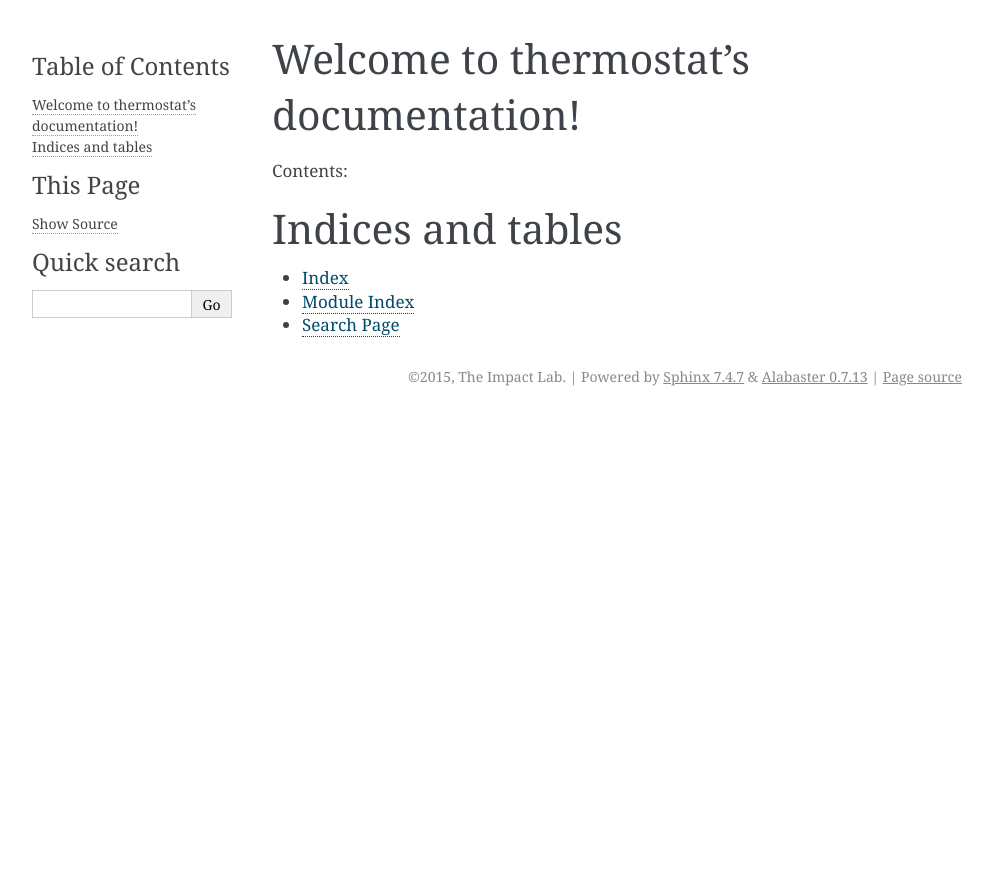
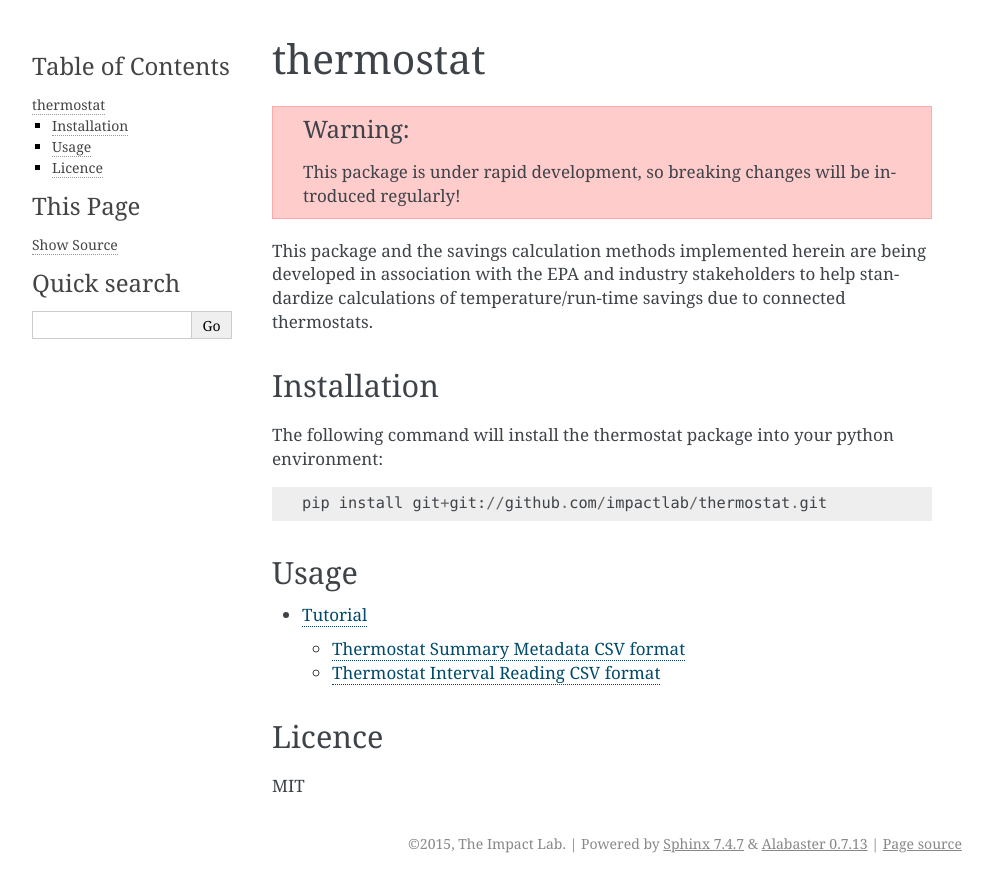
Before and after one commit to EPAENERGYSTAR/epathermostat, a Sphinx documentation site: the page built from docs/index.rst, in a window 1280 px wide. Shown: the top 892 px of the page, without its empty margins (148-1141 px from the left). Built offline with Sphinx 7.4.7, drawn with Linux system fonts in a browser that asks for light colours.

Commit message:
add input file documentation for feedback and review

```diff
--- a/docs/index.rst
+++ b/docs/index.rst
@@ -1,21 +1,32 @@
-.. thermostat documentation master file, created by
-   sphinx-quickstart on Mon May 18 15:25:28 2015.
-   You can adapt this file completely to your liking, but it should at least
-   contain the root `toctree` directive.
+thermostat
+==========
 
-Welcome to thermostat's documentation!
-======================================
+.. warning::
+   This package is under rapid development, so breaking changes will be
+   introduced regularly!
 
-Contents:
+This package and the savings calculation methods implemented herein are being
+developed in association with the EPA and industry stakeholders to help
+standardize calculations of temperature/run-time savings due to connected
+thermostats.
+
+Installation
+------------
+
+The following command will install the thermostat package into your python
+environment::
+
+   pip install git+git://github.com/impactlab/thermostat.git
+
+Usage
+-----
 
 .. toctree::
    :maxdepth: 2
 
+   tutorial
 
+Licence
+-------
 
-Indices and tables
-==================
-
-* :ref:`genindex`
-* :ref:`modindex`
-* :ref:`search`
+MIT
--- /dev/null
+++ b/docs/tutorial.rst
@@ -0,0 +1,64 @@
+Tutorial
+========
+
+Input data should be specified using the following formats. One CSV should
+specify thermostat summary metadata (e.g. unique identifiers, location, etc.).
+Another CSV (or CSVs) should contain runtime information, linked to the
+metadata csv by the :code:`thermostat_id` column.
+
+Thermostat Summary Metadata CSV format
+--------------------------------------
+
+ - Each row should correspond to a single thermostat.
+ - Nulls should be specified by leaving the field blank.
+
+Columns
+~~~~~~~
+
+====================== ===========
+Name                   Description
+---------------------- -----------
+:code:`thermostat_id`  A uniquely identifying marker for the thermostat.
+:code:`zipcode`        The ZIP code in which the thermostat is installed [#]_.
+:code:`equipment_type` The type of controlled HVAC heating and cooling equipment. (Details below)
+====================== ===========
+
+Options for :code:`equipment_type`:
+
+- :code:`0`: Other – e.g. multi-zone multi-stage, modulating. Note: module will
+   not output savings data for this type.
+- :code:`1`: Single stage heat pump with aux and/or emergency heat
+- :code:`2`: Single stage heat pump without aux or emergency heat
+- :code:`3`: Single stage non heat pump with single-stage central air conditioning
+- :code:`4`: Single stage non heat pump without central air conditioning
+- :code:`5`: Single stage central air conditioning w/o central heating
+
+Thermostat Interval Reading CSV format
+--------------------------------------
+
+ - Each row should correspond to a single reading from a thermostat.
+ - Nulls should be specified by leaving the field blank.
+ - All runtimes should be specified in seconds.
+ - All date-times should be specified in the ISO 8601 combined date and time format.
+
+Columns
+~~~~~~~
+
+============================ ===========
+Name                         Description
+---------------------------- -----------
+:code:`thermostat_id`        A uniquely identifying marker for the thermostat.
+:code:`start_datetime`       The start date and time of the reading.
+:code:`end_datetime`         The end date and time of the reading.
+:code:`temperature_in`       The average conditioned space temperature over the period of the reading.
+:code:`temperature_setpoint` The average thermostat setpoint temperature over the period of the reading.
+:code:`ss_heat_pump_heating` Runtime of single stage heat pump equipment in heating mode.
+:code:`ss_heat_pump_cooling` Runtime of single stage heat pump equipment in cooling mode.
+:code:`ss_heating`           Runtime of non-heat-pump single stage heating equipment.
+:code:`auxiliary_heat`       Runtime of auxiliary heat equipment.
+:code:`emergency_heat`       Runtime of emergency heat equipment.
+:code:`central_ac`           Runtime of central air conditioning equipment.
+============================ ===========
+
+.. [#] Will be used for matching with a weather station that provides external
+   dry-bulb temperature data.
```
